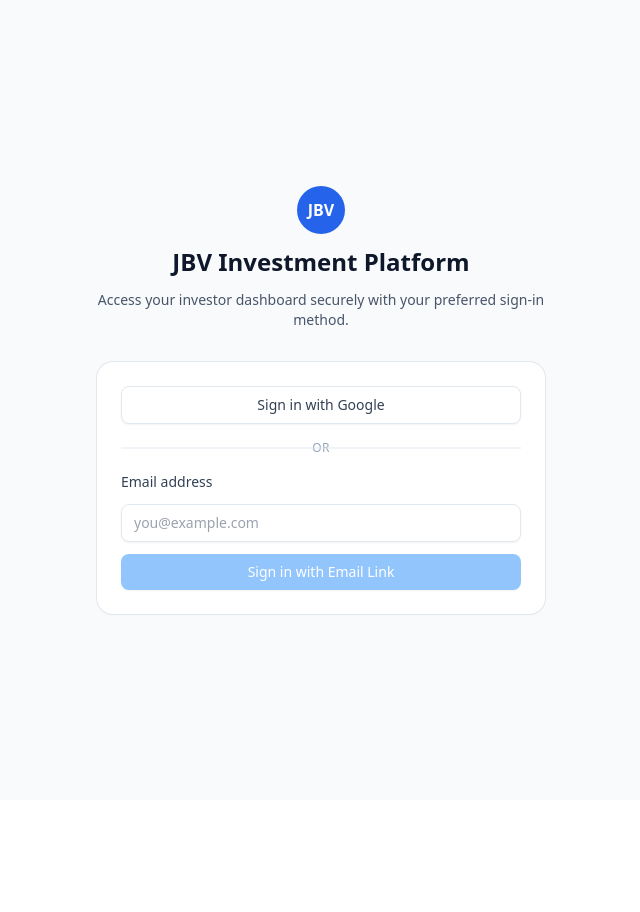
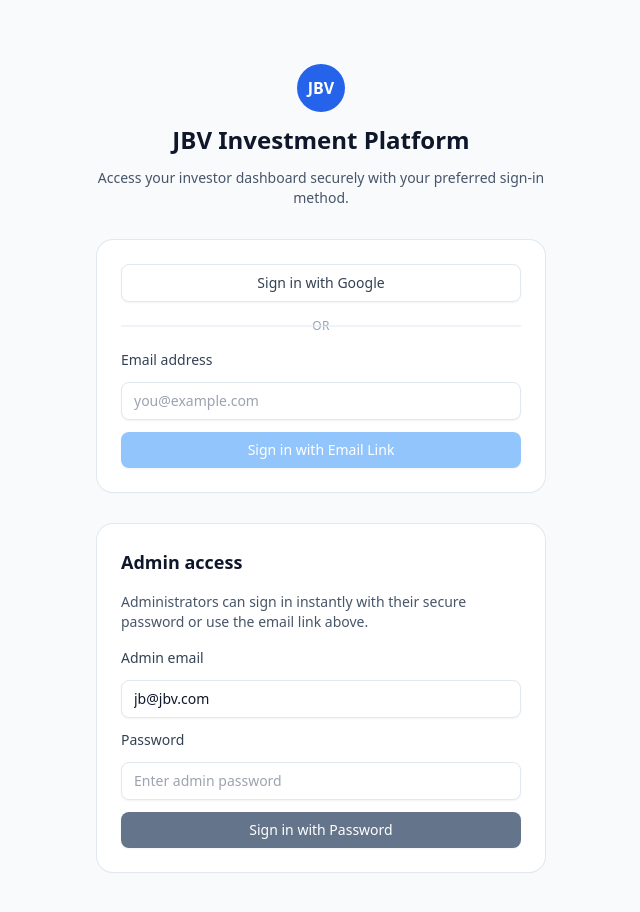
Before and after one commit to Roro253/JBV-Investment-Portal-2, a Next.js app in the folder apps/web/: page /auth/signin in a window 1280 px wide. Shown: the top 912 px of the page, without its empty margins (319-959 px from the left). Before the commit the page ends 800 px from the top, so only its background shows below. Built offline with nearby package versions, Linux system fonts and the light colour scheme.

Commit message:
feat: add admin password sign-in option

```diff
--- a/apps/web/app/auth/signin/page.tsx
+++ b/apps/web/app/auth/signin/page.tsx
@@ -25,19 +25,23 @@ function SignInContent() {
   const searchParams = useSearchParams();
   const [email, setEmail] = useState("");
   const [emailStatus, setEmailStatus] = useState<"idle" | "sending" | "sent" | "error">("idle");
-  const [errorMessage, setErrorMessage] = useState<string | null>(null);
+  const [magicLinkErrorMessage, setMagicLinkErrorMessage] = useState<string | null>(null);
+  const [adminEmail, setAdminEmail] = useState("jb@jbv.com");
+  const [adminPassword, setAdminPassword] = useState("");
+  const [adminStatus, setAdminStatus] = useState<"idle" | "signing-in">("idle");
+  const [adminErrorMessage, setAdminErrorMessage] = useState<string | null>(null);
 
   const callbackUrl = searchParams?.get("callbackUrl") || "/lp";
 
   const handleEmailSignIn = async (event: FormEvent<HTMLFormElement>) => {
     event.preventDefault();
     setEmailStatus("sending");
-    setErrorMessage(null);
+    setMagicLinkErrorMessage(null);
     try {
       const trimmedEmail = email.trim();
       if (!trimmedEmail) {
         setEmailStatus("error");
-        setErrorMessage("Enter a valid email address to receive a sign-in link.");
+        setMagicLinkErrorMessage("Enter a valid email address to receive a sign-in link.");
         return;
       }
 
@@ -50,11 +54,13 @@ function SignInContent() {
       if (result?.error) {
         setEmailStatus("error");
         if (result.error === "AccessDenied" || result.error === "CredentialsSignin") {
-          setErrorMessage("This email is not authorized to access the portal.");
+          setMagicLinkErrorMessage("This email is not authorized to access the portal.");
         } else if (result.error === "EmailSignin") {
-          setErrorMessage("We couldn't send the sign-in link. Please try again or contact support if the issue persists.");
+          setMagicLinkErrorMessage(
+            "We couldn't send the sign-in link. Please try again or contact support if the issue persists."
+          );
         } else {
-          setErrorMessage(result.error);
+          setMagicLinkErrorMessage(result.error);
         }
         return;
       }
@@ -67,7 +73,53 @@ function SignInContent() {
       setEmailStatus("sent");
     } catch (err: any) {
       setEmailStatus("error");
-      setErrorMessage(err?.message || "Failed to send sign-in link.");
+      setMagicLinkErrorMessage(err?.message || "Failed to send sign-in link.");
+    }
+  };
+
+  const handleAdminPasswordSignIn = async (event: FormEvent<HTMLFormElement>) => {
+    event.preventDefault();
+    setAdminErrorMessage(null);
+
+    const trimmedEmail = adminEmail.trim();
+    const password = adminPassword;
+
+    if (!trimmedEmail) {
+      setAdminErrorMessage("Enter the admin email address.");
+      return;
+    }
+
+    if (!password) {
+      setAdminErrorMessage("Enter the admin password.");
+      return;
+    }
+
+    setAdminStatus("signing-in");
+
+    try {
+      const result = await signIn("admin-credentials", {
+        email: trimmedEmail,
+        password,
+        redirect: false,
+        callbackUrl,
+      });
+
+      if (result?.error) {
+        setAdminErrorMessage("Invalid email or password. Please try again.");
+        setAdminStatus("idle");
+        return;
+      }
+
+      if (result?.ok) {
+        window.location.href = callbackUrl;
+        return;
+      }
+
+      setAdminErrorMessage("We couldn't complete the sign-in. Please try again.");
+      setAdminStatus("idle");
+    } catch (err: any) {
+      setAdminErrorMessage(err?.message || "Failed to sign in with password.");
+      setAdminStatus("idle");
     }
   };
 
@@ -119,9 +171,53 @@ function SignInContent() {
             {emailStatus === "sent" ? (
               <p className="text-sm text-green-600">Check your inbox for a secure sign-in link.</p>
             ) : null}
-            {emailStatus === "error" && errorMessage ? (
-              <p className="text-sm text-red-600">{errorMessage}</p>
+            {emailStatus === "error" && magicLinkErrorMessage ? (
+              <p className="text-sm text-red-600">{magicLinkErrorMessage}</p>
             ) : null}
+          </form>
+        </div>
+
+        <div className="space-y-4 rounded-2xl bg-white p-6 shadow-sm ring-1 ring-slate-200">
+          <h2 className="text-lg font-semibold text-slate-900">Admin access</h2>
+          <p className="text-sm text-slate-600">
+            Administrators can sign in instantly with their secure password or use the email link above.
+          </p>
+          <form onSubmit={handleAdminPasswordSignIn} className="space-y-3">
+            <label className="block text-sm font-medium text-slate-700" htmlFor="admin-email">
+              Admin email
+            </label>
+            <input
+              id="admin-email"
+              type="email"
+              required
+              value={adminEmail}
+              onChange={(event) => setAdminEmail(event.target.value)}
+              className="w-full rounded-lg border border-slate-200 bg-white px-3 py-2 text-sm text-slate-900 shadow-sm focus:border-blue-600 focus:outline-none focus:ring-2 focus:ring-blue-100"
+              placeholder="jb@jbv.com"
+            />
+
+            <label className="block text-sm font-medium text-slate-700" htmlFor="admin-password">
+              Password
+            </label>
+            <input
+              id="admin-password"
+              type="password"
+              required
+              value={adminPassword}
+              onChange={(event) => setAdminPassword(event.target.value)}
+              className="w-full rounded-lg border border-slate-200 bg-white px-3 py-2 text-sm text-slate-900 shadow-sm focus:border-blue-600 focus:outline-none focus:ring-2 focus:ring-blue-100"
+              placeholder="Enter admin password"
+            />
+
+            <button
+              type="submit"
+              disabled={!adminEmail || !adminPassword || adminStatus === "signing-in"}
+              className="w-full rounded-lg bg-slate-900 px-4 py-2 text-sm font-medium text-white shadow-sm transition disabled:cursor-not-allowed disabled:bg-slate-500 hover:bg-slate-800 focus-visible:outline focus-visible:outline-2 focus-visible:outline-offset-2 focus-visible:outline-slate-900"
+            >
+              {adminStatus === "signing-in" ? "Signing in…" : "Sign in with Password"}
+            </button>
+
+            {adminErrorMessage ? <p className="text-sm text-red-600">{adminErrorMessage}</p> : null}
           </form>
         </div>
       </div>
--- a/apps/web/lib/auth-options.ts
+++ b/apps/web/lib/auth-options.ts
@@ -8,6 +8,9 @@ import createInMemoryAuthAdapter from "./in-memory-auth-adapter";
 
 const MAGIC_LINK_MAX_AGE_SECONDS = 15 * 60; // 15 minutes
 
+const DEFAULT_ADMIN_CREDENTIAL_EMAIL = "jb@jbv.com";
+const DEFAULT_ADMIN_CREDENTIAL_PASSWORD = "admin123";
+
 function normalizeEmail(value: string | null | undefined): string | null {
   if (typeof value !== "string") {
     return null;
@@ -17,6 +20,21 @@ function normalizeEmail(value: string | null | undefined): string | null {
     return null;
   }
   return trimmed.toLowerCase();
+}
+
+function getAdminCredentialEmail(): string {
+  return normalizeEmail(process.env.ADMIN_CREDENTIAL_EMAIL) ?? DEFAULT_ADMIN_CREDENTIAL_EMAIL;
+}
+
+function getAdminCredentialPassword(): string {
+  const raw = process.env.ADMIN_CREDENTIAL_PASSWORD;
+  if (typeof raw === "string") {
+    const trimmed = raw.trim();
+    if (trimmed) {
+      return trimmed;
+    }
+  }
+  return DEFAULT_ADMIN_CREDENTIAL_PASSWORD;
 }
 
 function resolveEmailServer(): EmailConfig["server"] | null {
@@ -79,7 +97,53 @@ function resolveEmailServer(): EmailConfig["server"] | null {
 }
 
 function buildProviders(): NextAuthOptions["providers"] {
-  const providers: NextAuthOptions["providers"] = [];
+  const adminCredentialEmail = getAdminCredentialEmail();
+  const adminCredentialPassword = getAdminCredentialPassword();
+
+  const providers: NextAuthOptions["providers"] = [
+    CredentialsProvider({
+      id: "admin-credentials",
+      name: "Admin Credentials",
+      credentials: {
+        email: {
+          label: "Email",
+          type: "email",
+          placeholder: adminCredentialEmail,
+        },
+        password: {
+          label: "Password",
+          type: "password",
+        },
+      },
+      async authorize(credentials) {
+        const providedEmail = normalizeEmail(credentials?.email);
+        const providedPassword =
+          typeof credentials?.password === "string" ? credentials.password : null;
+
+        if (!providedEmail || !providedPassword) {
+          return null;
+        }
+
+        if (providedEmail !== adminCredentialEmail) {
+          console.warn(`[auth] Admin credential sign-in rejected for unauthorized email: ${providedEmail}`);
+          return null;
+        }
+
+        if (providedPassword !== adminCredentialPassword) {
+          console.warn(`[auth] Admin credential sign-in rejected due to invalid password for: ${providedEmail}`);
+          return null;
+        }
+
+        return {
+          id: providedEmail,
+          email: providedEmail,
+          name: "Admin",
+        };
+      },
+    }),
+  ];
+
+  let hasAdditionalProviders = false;
 
   const emailServer = resolveEmailServer();
   const emailFrom = process.env.EMAIL_FROM?.trim();
@@ -94,6 +158,7 @@ function buildProviders(): NextAuthOptions["providers"] {
         },
       })
     );
+    hasAdditionalProviders = true;
   } else if (emailServer && !emailFrom) {
     console.warn("[auth] EMAIL_FROM must be configured to send magic link emails.");
   }
@@ -105,9 +170,10 @@ function buildProviders(): NextAuthOptions["providers"] {
         clientSecret: process.env.GOOGLE_CLIENT_SECRET,
       })
     );
+    hasAdditionalProviders = true;
   }
 
-  if (providers.length === 0) {
+  if (!hasAdditionalProviders) {
     const allowedEmails = new Set(getAdminEmails());
     const devEmails = (process.env.DEV_LOGIN_EMAILS || "")
       .split(",")
@@ -174,11 +240,13 @@ export const authOptions: NextAuthOptions = {
   },
   callbacks: {
     async signIn({ user, account }) {
-      if (account?.provider === "email") {
+      if (account?.provider === "email" || account?.provider === "admin-credentials") {
         const candidateEmail = normalizeEmail(user?.email ?? account.providerAccountId);
         if (!candidateEmail || !isAdmin(candidateEmail)) {
           const attemptedEmail = user?.email ?? account?.providerAccountId ?? "<unknown>";
-          console.warn(`[auth] Magic link request rejected for unauthorized email: ${attemptedEmail}`);
+          console.warn(
+            `[auth] Sign-in rejected for unauthorized email: ${attemptedEmail} (provider: ${account?.provider ?? "<unknown>"})`
+          );
           return false;
         }
       }
```
